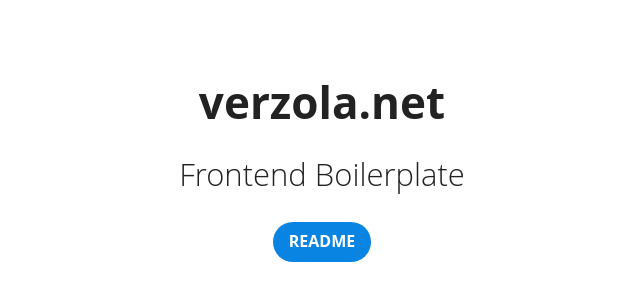
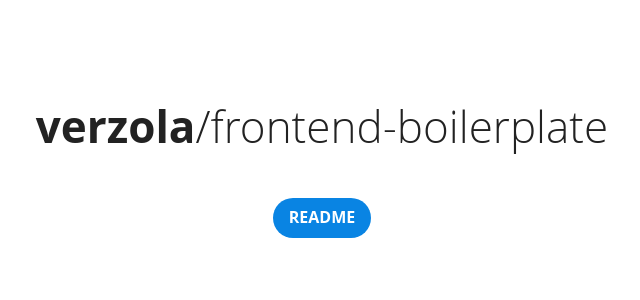
Before and after one commit to verzola/frontend-boilerplate, a website built with webpack: page src/index.html in a window 1280 px wide. Shown: the part 242-542 px from the top of the page, without its empty margins (318-958 px from the left). Built offline with nearby package versions, Linux system fonts and the light colour scheme.

Commit message:
feat: update packages and add readme link to button

```diff
--- a/src/index.html
+++ b/src/index.html
@@ -5,10 +5,8 @@
     <title>verzola - Frontend Boilerplate</title>
   </head>
   <body class="home">
-    <h1>verzola.net</h1>
+    <h1>verzola<span class="light">/frontend-boilerplate</span></h1>
 
-    <h2 class="light">Frontend Boilerplate</h2>
-
-    <a class="c-button" target="_blank">README</a>
+    <a class="c-button" href="https://github.com/verzola/frontend-boilerplate/blob/master/README.md" target="_blank">README</a>
   </body>
 </html>
--- a/src/scss/pages/_home.scss
+++ b/src/scss/pages/_home.scss
@@ -8,8 +8,4 @@
   flex-direction: column;
   justify-content: center;
   align-items: center;
-
-  h1 {
-    margin-bottom: 0;
-  }
 }
```
Also changed, not shown: package.json (+13 -13 lines), 1 other file.
